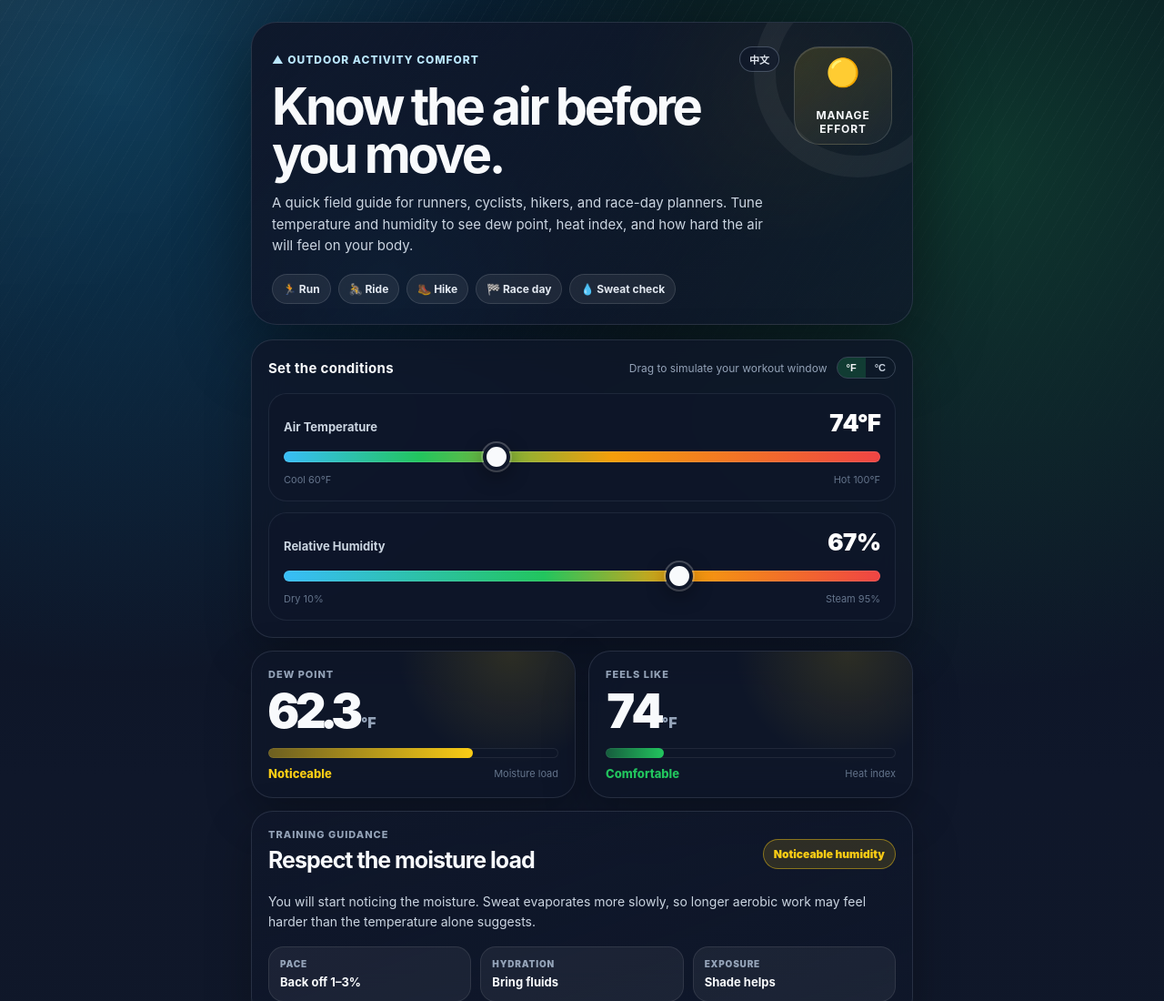
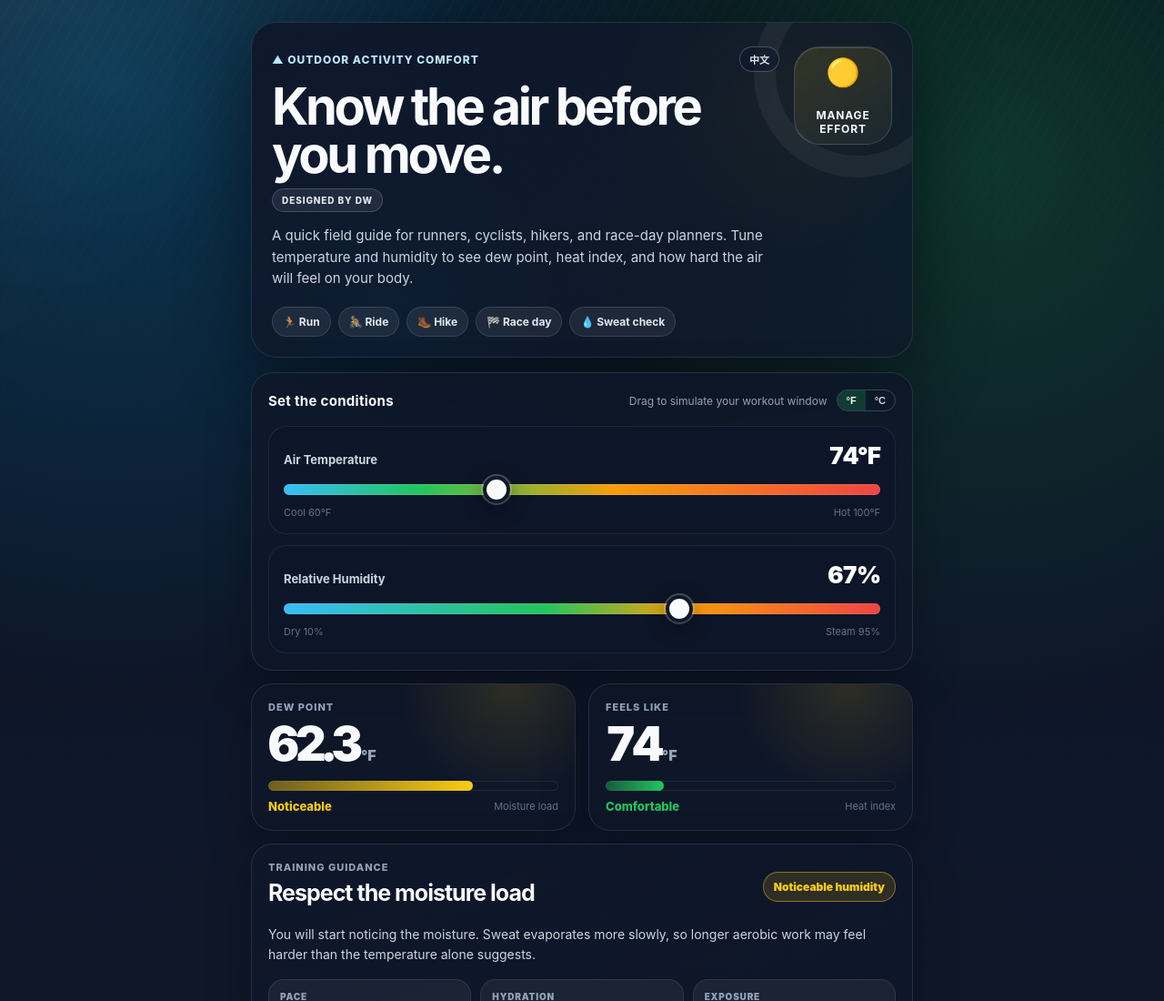
Before and after one commit to debeerswang/temperature, a plain HTML site: page docs/index.html in a window 1280 px wide. Shown: the top 1100 px of the page at 91% size. Drawn offline with Linux system fonts and the light colour scheme.

Commit message:
Restore Designed by DW in hero

```diff
--- a/docs/index.html
+++ b/docs/index.html
@@ -92,6 +92,20 @@
     cursor: pointer;
   }
   h1 { font-size: clamp(34px, 9vw, 56px); line-height: 0.95; letter-spacing: -0.06em; max-width: 560px; }
+  .designer-badge {
+    display: inline-flex;
+    align-items: center;
+    margin-top: 10px;
+    padding: 6px 10px;
+    border-radius: 999px;
+    border: 1px solid rgba(255, 255, 255, 0.16);
+    background: rgba(255, 255, 255, 0.08);
+    color: #E2E8F0;
+    font-size: 10px;
+    font-weight: 800;
+    letter-spacing: 0.09em;
+    text-transform: uppercase;
+  }
   .subtitle { color: var(--soft); font-size: 15px; line-height: 1.55; margin-top: 14px; max-width: 610px; }
 
   .readiness-orb {
@@ -246,6 +260,7 @@
           <button type="button" class="lang-btn" id="languageToggle" aria-label="Switch to Simplified Chinese">中文</button>
         </div>
         <h1 id="heroTitle">Know the air before you move.</h1>
+        <div class="designer-badge" id="designerBadge">Designed by DW</div>
         <p class="subtitle" id="heroSubtitle">A quick field guide for runners, cyclists, hikers, and race-day planners. Tune temperature and humidity to see dew point, heat index, and how hard the air will feel on your body.</p>
       </div>
       <div class="readiness-orb" aria-live="polite">
@@ -370,6 +385,7 @@ const tempMaxLabel = document.getElementById('tempMaxLabel');
 const heatmapUnitLabel = document.getElementById('heatmapUnitLabel');
 const kickerText = document.getElementById('kickerText');
 const heroTitle = document.getElementById('heroTitle');
+const designerBadge = document.getElementById('designerBadge');
 const heroSubtitle = document.getElementById('heroSubtitle');
 const chipTexts = [...document.querySelectorAll('.chip-text')];
 const conditionsTitle = document.getElementById('conditionsTitle');
@@ -401,6 +417,7 @@ const copy = {
   en: {
     kicker: '▲ Outdoor activity comfort',
     heroTitle: 'Know the air before you move.',
+    designer: 'Designed by DW',
     heroSubtitle: 'A quick field guide for runners, cyclists, hikers, and race-day planners. Tune temperature and humidity to see dew point, heat index, and how hard the air will feel on your body.',
     chips: ['Run', 'Ride', 'Hike', 'Race day', 'Sweat check'],
     conditionsTitle: 'Set the conditions',
@@ -443,6 +460,7 @@ const copy = {
   zh: {
     kicker: '▲ 户外活动舒适度',
     heroTitle: '出发前先看空气。',
+    designer: 'DW 设计',
     heroSubtitle: '为跑步、骑行、徒步和比赛日准备的快速指南。调整温度和湿度，查看露点、体感热度，以及空气对身体负担的变化。',
     chips: ['跑步', '骑行', '徒步', '比赛日', '出汗检查'],
     conditionsTitle: '设置条件',
@@ -522,6 +540,7 @@ function applyLanguage() {
   document.documentElement.lang = language === 'zh' ? 'zh-CN' : 'en';
   kickerText.textContent = text.kicker;
   heroTitle.textContent = text.heroTitle;
+  designerBadge.textContent = text.designer;
   heroSubtitle.textContent = text.heroSubtitle;
   chipTexts.forEach((chip, index) => {
     chip.textContent = text.chips[index] || chip.textContent;
```
